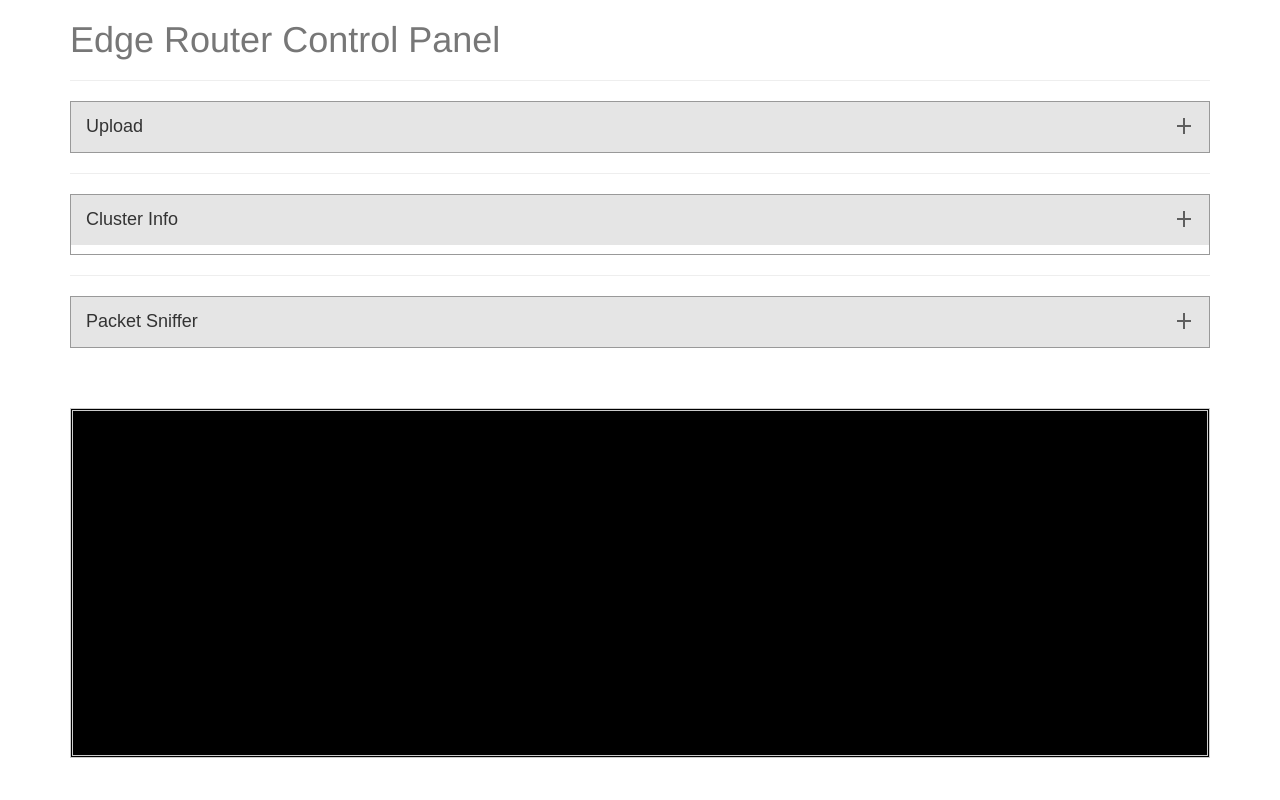
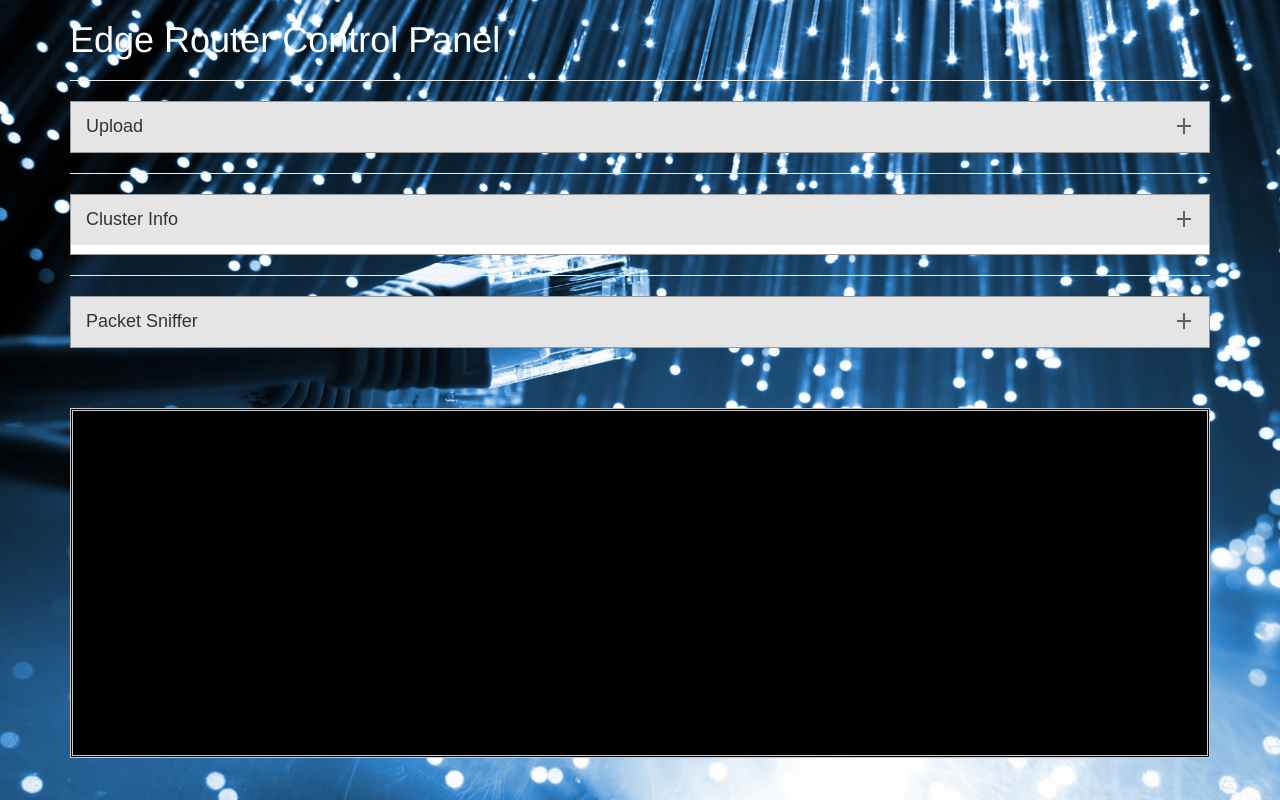
Before and after one commit to SymbIoT-Systems/RPi_Edgerouter, a Flask app: template templates/main.html in a window 1280 px wide. Run offline with Flask 2, Linux system fonts and the light colour scheme; the template is opened without the code that fills it, so the values that code supplies are empty; some libraries are stand-ins or nearby versions.

Commit message:
Stable before demo

```diff
--- a/server.py
+++ b/server.py
@@ -216,6 +216,19 @@ def uploaded_file(filename):
 	return send_from_directory(app.config['UPLOAD_FOLDER'],
                                filename,as_attachment=True)
 
+@app.route('/start/',methods=['POST'])
+def start():
+    basepathdetect()
+    global ser
+    ser=serial.Serial(port=usb_path_base,baudrate=115200)
+    #subprocess.call(["tos-deluge serial@"+usb_path_base+":115200 -sr 1"],shell=True)
+    global dataneed
+    dataneed=True
+    #print dataneed
+    serial_socket()
+    #return "Listen Start Done"
+
+
 @socketio.on('listen',namespace='/test')
 def test_message():
     basepathdetect()
@@ -253,8 +266,9 @@ def stop():
     global ser
     global dataneed
     dataneed=False
+
+    # ser.flushInput()
     ser.close()
-
 	#print dataneed
     return "0"
 
--- a/static/style.css
+++ b/static/style.css
@@ -5,6 +5,16 @@ h2, p, ol, ul, li {
 	font-family: Arial,Helvetica, sans-serif;
 }
 
+h1 {
+    color:white;
+}
+body  {
+    /*background-image: url('static/background.png');*/
+    background-image: url('background.jpg');
+    background-color: #cccccc;
+    background-size: 100%;
+    /*background-repeat: no-repeat;*/
+    }
 #container {
 	width: 300px;
 	margin: auto;
@@ -20,6 +30,7 @@ h2, p, ol, ul, li {
     overflow:auto;
     margin-bottom: 20px;
     border:1px solid #999;
+    background-color: #ffffff;
 }
 .expandable-panel-heading {
     width:100%;
--- a/templates/main.html
+++ b/templates/main.html
@@ -1,6 +1,7 @@
 <!DOCTYPE html>
 <html lang="en">
   <head>
+
     <link href="//netdna.bootstrapcdn.com/bootstrap/3.0.0/css/bootstrap.min.css"
           rel="stylesheet">
     <!-- Local stylesheet -->
@@ -85,6 +86,7 @@
       }
       else{
         $("#bar").hide();
+        isclusteralive();
       }
 
       $("#ping").prop("disabled",true);
@@ -104,7 +106,7 @@
         ,5000);
       }
 
-      isclusteralive();
+
       /*-------------------- EXPANDABLE PANELS ----------------------*/
         var panelspeed = 300; //panel animate speed in milliseconds
         var totalpanels = 3; //total number of collapsible panels
@@ -201,7 +203,8 @@
       });
 
       $("#listen").click(function(){
-        socket.emit('listen');
+        // socket.emit('listen');
+        $.post( "/start/",{data:'1'});
         $("#stoplisten").show();
         $("#listen").hide();
       });
@@ -257,7 +260,7 @@
   <body>
    <div class="container">
       <div class="header">
-        <h1 class="text-muted">Edge Router Control Panel</h1>
+        <h1 style ="color:ffffff" background-color="#cccccc">Edge Router Control Panel</h1>
       </div>
       <hr/>
 
```
Also changed, not shown: static/background.jpg (added), static/background.png (added).
